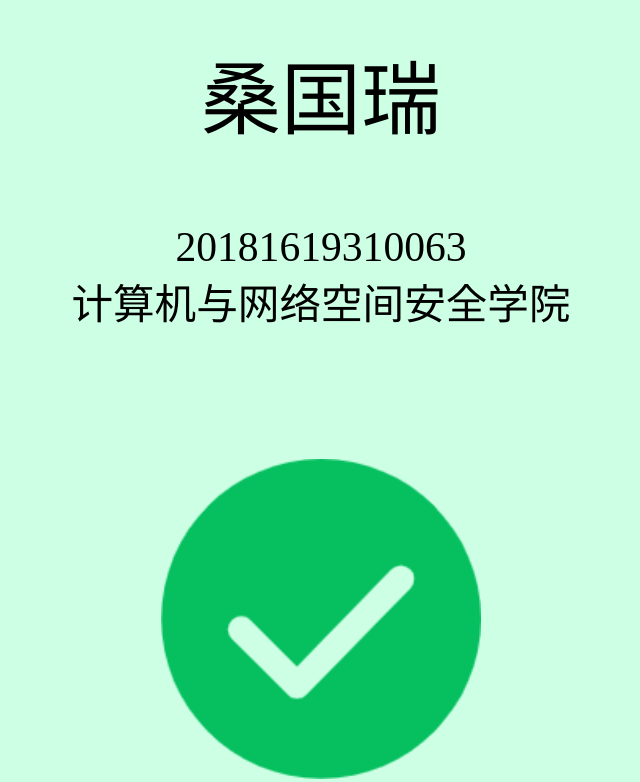
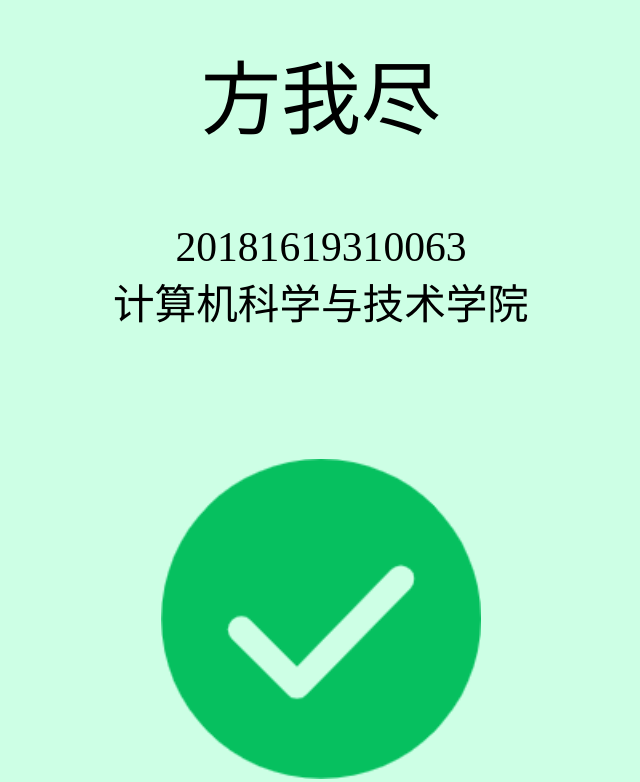
Before and after one commit to safeanimal/letmein, a plain HTML site: page index.html in a window 1280 px wide. Shown: the part 125-907 px from the top of the page, without its empty margins (319-959 px from the left). Drawn offline with nearby package versions, Linux system fonts and the light colour scheme; a web font is replaced by a local one.

Commit message:
Update index.html

```diff
--- a/index.html
+++ b/index.html
@@ -33,10 +33,10 @@ href='http://fonts.googleapis.com/css?family=Condiment'>
 <div class="container">
 
 	<div class="info">
-		<text class="name">桑国瑞</text>
+		<text class="name">方我尽</text>
 		<div class="info-detail">
 			<text class="id">20181619310063</text>
-			<text class="collage">计算机与网络空间安全学院</text>
+			<text class="collage">计算机科学与技术学院</text>
 		</div>
 	</div>
 
```
